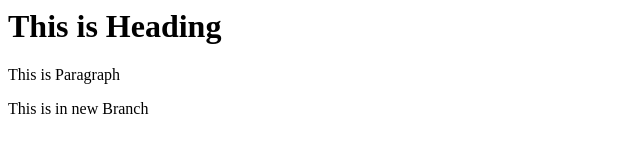
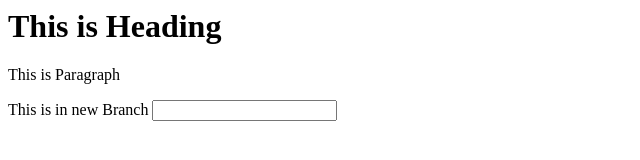
Before and after one commit to abinashshubham/localrepo, a plain HTML site: page index.html in a window 1280 px wide. Shown: the whole page, without its empty margins (0-640 px from the left). Drawn offline with Linux system fonts and the light colour scheme.

Commit message:
ading a input box

```diff
--- a/index.html
+++ b/index.html
@@ -1,4 +1,4 @@
 <h1>This is Heading</h1>
 <p>This is Paragraph</p>
 
-<p>This is in new Branch</p>
+<p>This is in new Branch <input type="text"></p>
```
